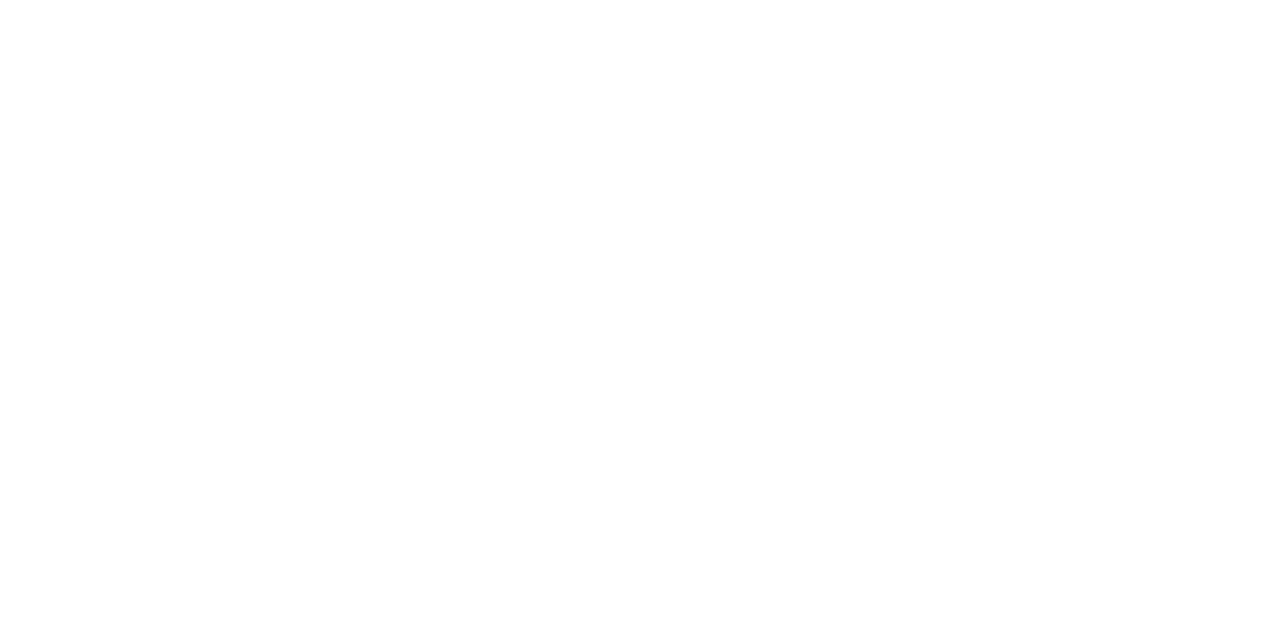
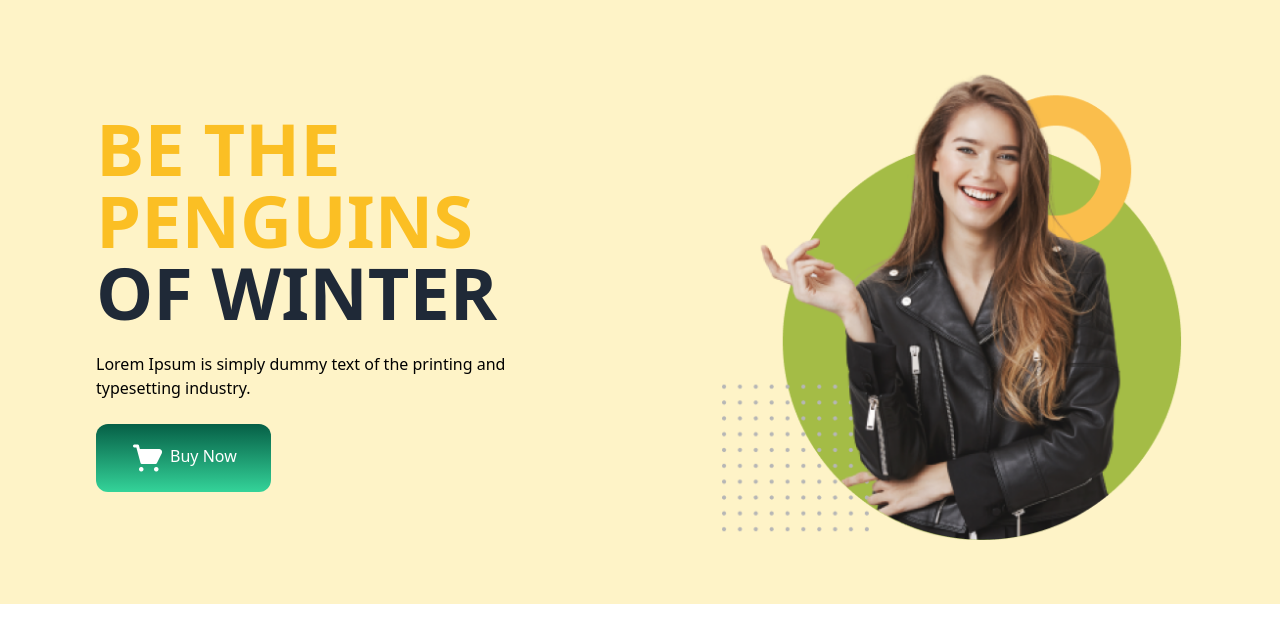
Before and after one commit to moeen-mahmud/penguin-fashion, a plain HTML site: page index.html in a window 1280 px wide. Drawn offline with nearby package versions, Linux system fonts and the light colour scheme.

Commit message:
added header

```diff
--- a/index.html
+++ b/index.html
@@ -12,7 +12,48 @@
     />
   </head>
   <body>
-    <header></header>
+    <header>
+      <div
+        class="
+          hero-section
+          bg-yellow-100
+          flex
+          justify-around
+          items-center
+          py-16
+          px-24
+        "
+      >
+        <section class="content space-y-6">
+          <h1 class="text-7xl font-bold text-gray-800 uppercase">
+            <span class="text-yellow-400">Be the penguins</span> <br />
+            of winter
+          </h1>
+          <p class="w-2/3">
+            Lorem Ipsum is simply dummy text of the printing and typesetting
+            industry.
+          </p>
+          <button
+            class="
+              bg-gradient-to-b
+              from-green-800
+              to-green-400
+              px-4
+              py-4
+              text-white
+              rounded-xl
+              font-medium
+            "
+          >
+            <img src="icons/shopping-cart 1.png" class="w-1/4 inline" alt="" />
+            Buy Now
+          </button>
+        </section>
+        <section class="image">
+          <img src="./images/model.png" alt="hero-bg-image" />
+        </section>
+      </div>
+    </header>
     <main></main>
     <footer></footer>
   </body>
```
